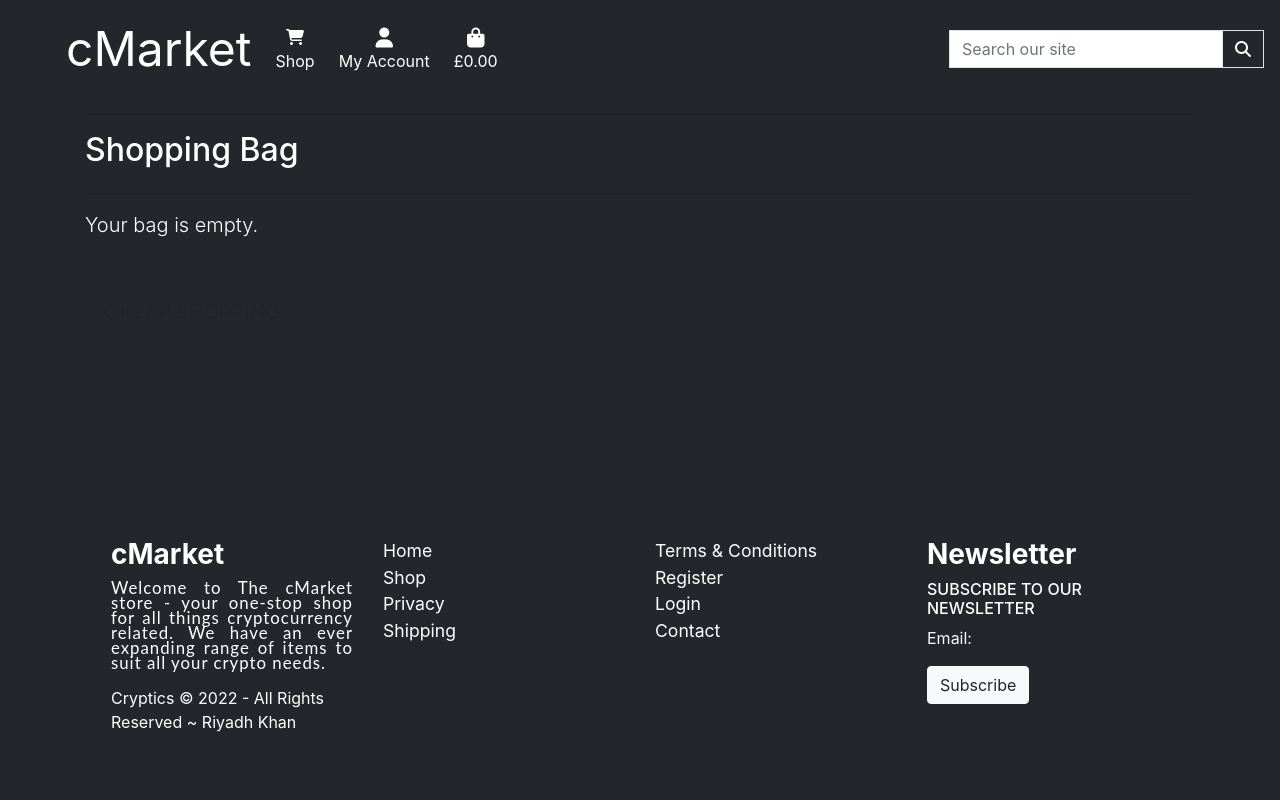
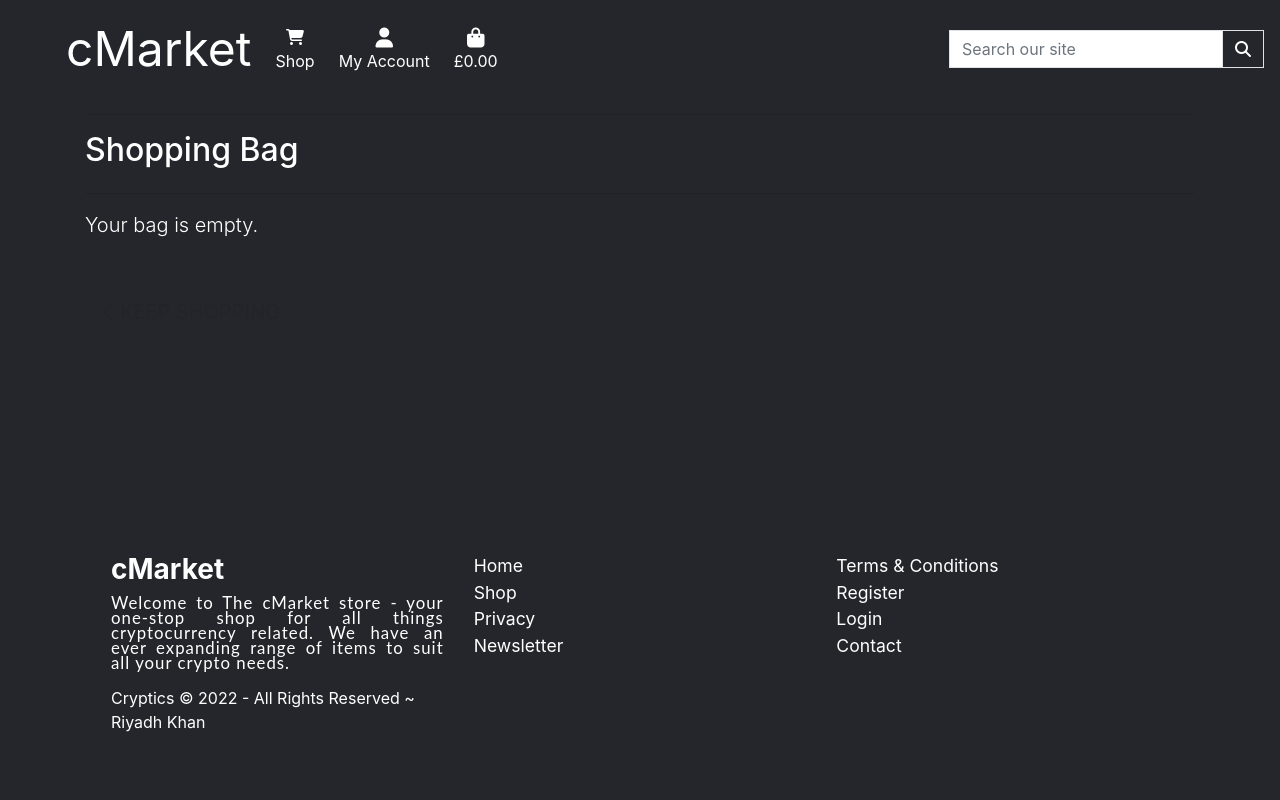
Before and after one commit to RiyadhKh4n/cmarket, a Django app: page /bag/ in a window 1280 px wide. Run offline with Django 3.2, Linux system fonts and the light colour scheme; parts of the project's set-up code (start-up, migrations or seed data) failed here and were passed over; some libraries are stand-ins or nearby versions.

Commit message:
Add href to footer link

```diff
--- a/templates/base.html
+++ b/templates/base.html
@@ -139,7 +139,7 @@
                         <li><a href="{% url 'home' %}">Home</a></li>
                         <li><a href="{% url 'products' %}">Shop</a></li>
                         <li><a href="{% url 'privacy-policy'%}">Privacy</a></li>
-                        <li><a href="">Shipping</a></li>
+                        <li><a href="{% url 'subscribe' %}">Newsletter</a></li>
                     </ul>
                 </div>
                 <div class="col links-col">
@@ -149,20 +149,6 @@
                         <li><a href="{% url 'account_login' %}">Login</a></li>
                         <li><a href="{% url 'contact' %}">Contact</a></li>
                     </ul>
-                </div>
-                <div class="col">
-                    <h3>Newsletter </h3>
-                    <h6 class="text-uppercase">Subscribe to our newsletter</h6>
-                    <div class="row">
-                        <div class="col-12 col-md-6">
-                            <form method="POST" class="mb-2">
-                                <p class="text-light">Email:</p>
-                                {% csrf_token %}
-                                {{ newsletter_form | crispy }}
-                                <p><button type="submit" class="btn btn-light">Subscribe</button></p>
-                            </form>
-                        </div>
-                    </div>
                 </div>
             </div>
         </footer>
```
